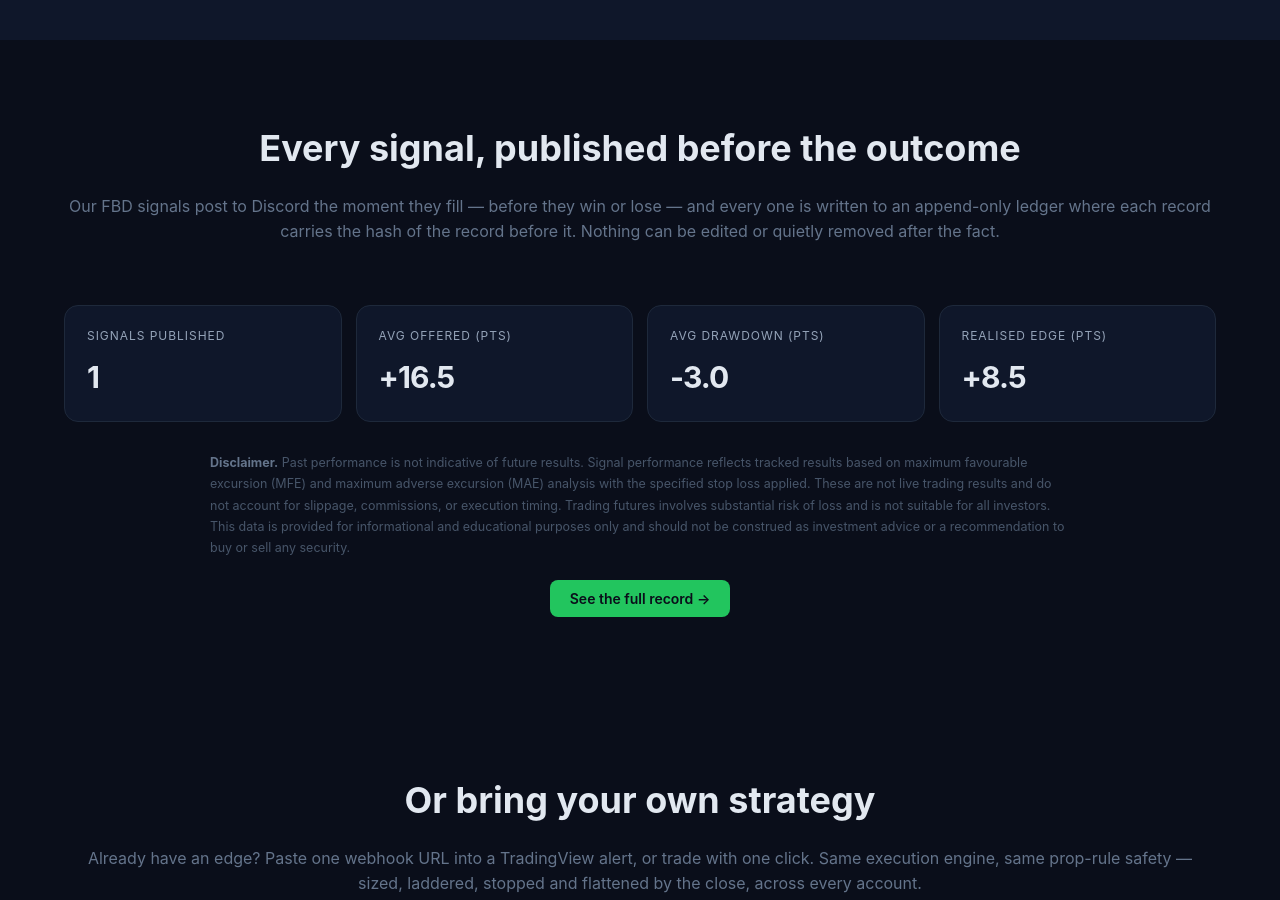
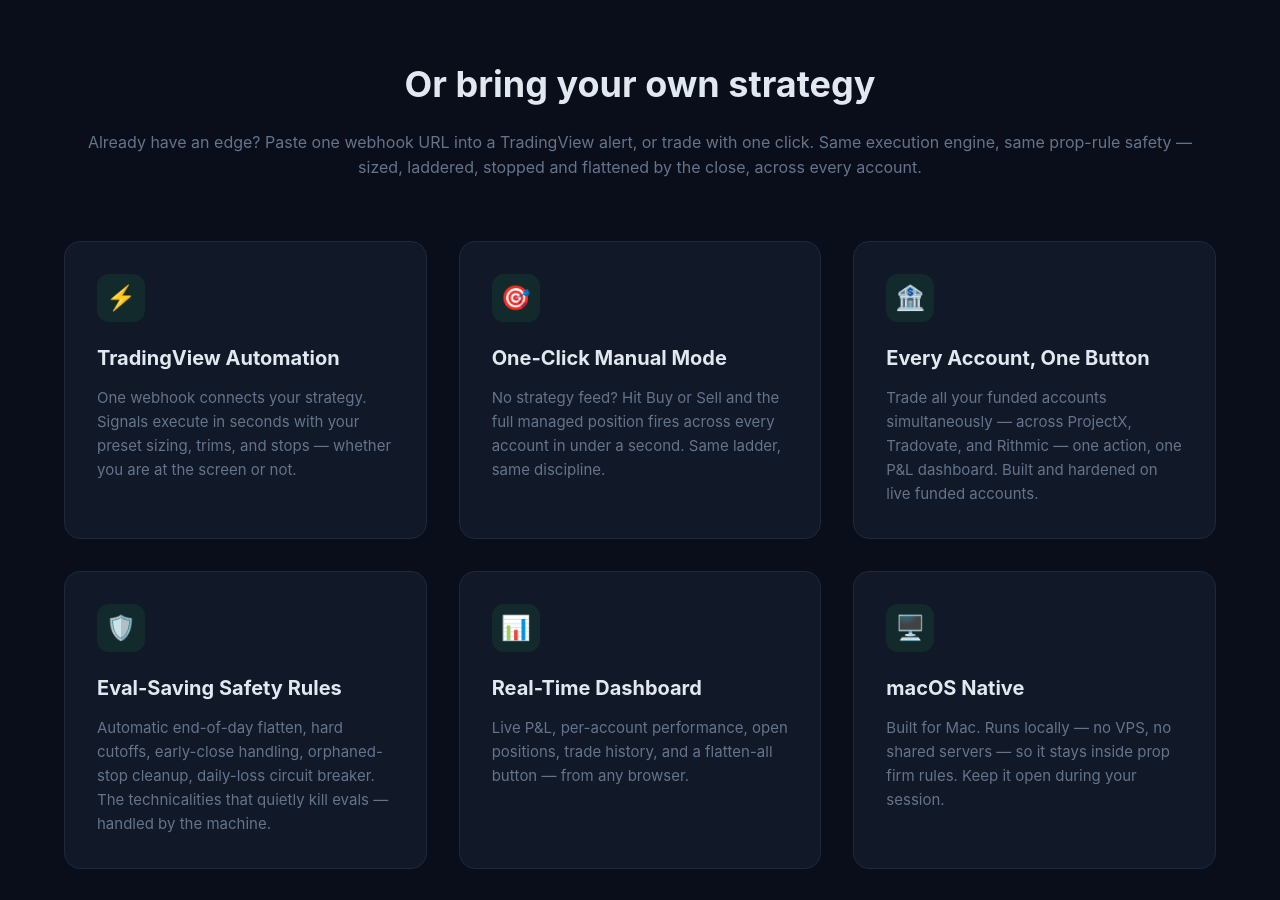
Before and after one commit to Moorr1/proptradebot-baass, a website: page public/index.html in a window 1280 px wide. Shown: the part 1424-2324 px from the top of the page. Drawn offline with Linux system fonts and the light colour scheme.

Commit message:
Reposition to execution-only: restore bring-your-own-signal, remove FBD signal marketing

```diff
--- a/public/index.html
+++ b/public/index.html
@@ -3,16 +3,16 @@
 <head>
   <meta charset="UTF-8">
   <meta name="viewport" content="width=device-width, initial-scale=1.0">
-  <title>PropTradeBot — An edge you can audit, executed automatically</title>
+  <title>PropTradeBot — Execution that keeps you funded</title>
   <meta name="description" content="Signals published before they resolve, in a ledger you can verify. PropTradeBot executes the full managed trade across every prop account — or bring your own.">
-  <meta property="og:title" content="PropTradeBot — An edge you can audit">
+  <meta property="og:title" content="PropTradeBot — Execution that keeps you funded">
   <meta property="og:description" content="Every signal posts before its outcome is known, hash-chained so it cannot be edited after the fact — then executed across all your prop accounts. 7-day free trial.">
   <meta property="og:type" content="website">
   <meta property="og:url" content="https://proptradebot.com">
   <meta property="og:image" content="https://proptradebot.com/PropTradeBot_Poster.png">
   <meta property="og:image:alt" content="PropTradeBot — automated prop-account trade execution">
   <meta name="twitter:card" content="summary_large_image">
-  <meta name="twitter:title" content="PropTradeBot — An edge you can audit">
+  <meta name="twitter:title" content="PropTradeBot — Execution that keeps you funded">
   <meta name="twitter:description" content="Every signal posts before its outcome is known, hash-chained so it cannot be edited after the fact — then executed across all your prop accounts. 7-day free trial.">
   <meta name="twitter:image" content="https://proptradebot.com/PropTradeBot_Poster.png">
   <script async crossorigin="anonymous" data-clerk-publishable-key="pk_live_Y2xlcmsucHJvcHRyYWRlYm90LmNvbSQ" src="https://cdn.jsdelivr.net/npm/@clerk/clerk-js@5/dist/clerk.browser.js" type="text/javascript"></script>
@@ -217,11 +217,11 @@
 
   <section class="hero">
     <div class="container">
-      <h1>An edge you can audit.</h1>
-      <p>Our FBD signals post the moment they fill — before they win or lose — and every one is written to a hash-chained ledger that cannot be edited after the fact. PropTradeBot then runs the whole managed trade across every prop account you own: laddered entries, T1/T2 trims, adaptive stops, flat before the close. Already have a strategy? Connect it instead. Same execution engine either way.</p>
+      <h1>Execution that keeps you funded.</h1>
+      <p>Connect TradingView, Telegram or Discord — or trade with one click. PropTradeBot runs the whole managed trade across every prop account you own: laddered entries, T1/T2 trims, adaptive stops, flat before the close. The same trade, the same size, every time, whether or not you are at the screen.</p>
       <div class="hero-cta">
         <a href="https://whop.com/proptradebot/proptradebot-pro" class="btn btn-primary btn-lg" style="text-decoration:none;">Start Free Trial</a>
-        <button class="btn btn-outline btn-lg" onclick="document.getElementById('performance').scrollIntoView({behavior:'smooth'})">See the record</button>
+        <button class="btn btn-outline btn-lg" onclick="document.getElementById('how-it-works').scrollIntoView({behavior:'smooth'})">See how it works</button>
       </div>
     </div>
   </section>
@@ -245,38 +245,6 @@
 
 
 
-  <!-- FBD-PERFORMANCE:START -->
-  <section class="features" id="performance" style="background:#0a0e1a;">
-    <div class="container">
-      <h2 class="section-title">Every signal, published before the outcome</h2>
-      <p class="section-subtitle">Our FBD signals post to Discord the moment they fill &mdash;
-      before they win or lose &mdash; and every one is written to an
-      append-only ledger where each record carries the hash of the record before it.
-      Nothing can be edited or quietly removed after the fact.</p>
-
-      <div style="display:grid;grid-template-columns:repeat(auto-fit,minmax(190px,1fr));gap:14px;margin-top:40px">
-        <div style="background:#0f172a;border:1px solid #1e293b;border-radius:14px;padding:20px 22px"><div style="color:#94a3b8;font-size:12px;text-transform:uppercase;letter-spacing:.08em;margin-bottom:8px">Signals published</div><b style="display:block;font-size:30px;font-weight:700;letter-spacing:-.03em">1</b></div><div style="background:#0f172a;border:1px solid #1e293b;border-radius:14px;padding:20px 22px"><div style="color:#94a3b8;font-size:12px;text-transform:uppercase;letter-spacing:.08em;margin-bottom:8px">Avg offered (pts)</div><b style="display:block;font-size:30px;font-weight:700;letter-spacing:-.03em">+16.5</b></div><div style="background:#0f172a;border:1px solid #1e293b;border-radius:14px;padding:20px 22px"><div style="color:#94a3b8;font-size:12px;text-transform:uppercase;letter-spacing:.08em;margin-bottom:8px">Avg drawdown (pts)</div><b style="display:block;font-size:30px;font-weight:700;letter-spacing:-.03em">-3.0</b></div><div style="background:#0f172a;border:1px solid #1e293b;border-radius:14px;padding:20px 22px"><div style="color:#94a3b8;font-size:12px;text-transform:uppercase;letter-spacing:.08em;margin-bottom:8px">Realised edge (pts)</div><b style="display:block;font-size:30px;font-weight:700;letter-spacing:-.03em">+8.5</b></div>
-      </div>
-
-
-      <p style="margin:30px auto 0;max-width:860px;color:#475569;font-size:12.5px;line-height:1.7;text-align:left">
-        <b style="color:#64748b">Disclaimer.</b> Past performance is not indicative of future
-        results. Signal performance reflects tracked results based on maximum favourable
-        excursion (MFE) and maximum adverse excursion (MAE) analysis with the specified stop
-        loss applied. These are not live trading results and do not account for slippage,
-        commissions, or execution timing. Trading futures involves substantial risk of loss and
-        is not suitable for all investors. This data is provided for informational and
-        educational purposes only and should not be construed as investment advice or a
-        recommendation to buy or sell any security.
-      </p>
-
-      <p style="text-align:center;margin-top:28px">
-        <a href="/performance" class="btn btn-primary" style="text-decoration:none">
-          See the full record &rarr;</a>
-      </p>
-    </div>
-  </section>
-<!-- FBD-PERFORMANCE:END -->
 
   <section class="features">
     <div class="container">
@@ -317,7 +285,7 @@
     </div>
   </section>
 
-  <section class="how-it-works">
+  <section class="how-it-works" id="how-it-works">
     <div class="container">
       <h2 class="section-title">How It Works</h2>
       <p class="section-subtitle">From your call to a fully managed position in 4 steps.</p>
```
